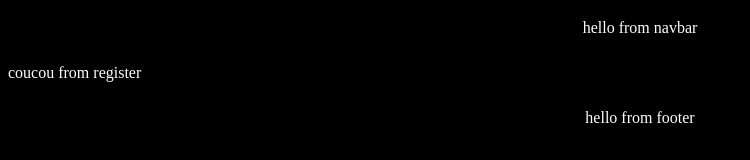
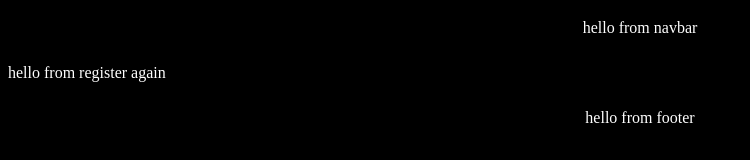
Before and after one commit to mathieu-superpose/the-K, a React (Create React App) app in the folder the-k/: page /register in a window 1280 px wide. Shown: the top 160 px of the page, without its empty margins (0-750 px from the left). Built offline with nearby package versions, Linux system fonts and the light colour scheme.

Commit message:
add home and register pages

```diff
--- a/the-k/src/App.jsx
+++ b/the-k/src/App.jsx
@@ -3,6 +3,9 @@ import 'index.scss';
 
 import Navbar from 'components/Navbar/Navbar';
 import Footer from 'components/Footer/Footer';
+
+import Home from 'pages/Home/Home';
+import Register from 'pages/Register/Register';
 
 const App = () => {
   return (
@@ -13,10 +16,10 @@ const App = () => {
           <main>
             <Switch>
               <Route path="/" exact>
-                  <p>coucou from home</p>
+                <Home />
               </Route>
               <Route path="/register">
-                  <p>coucou from register</p>
+                <Register />
               </Route>
             </Switch>
           </main>
--- /dev/null
+++ b/the-k/src/pages/Home/Home.jsx
@@ -0,0 +1,10 @@
+const Home = () => {
+
+  return (
+    <nav className="Home">
+        <p>hello from home again</p>
+    </nav>
+  );
+};
+
+export default Home;
--- /dev/null
+++ b/the-k/src/pages/Register/Register.jsx
@@ -0,0 +1,10 @@
+const Register = () => {
+
+  return (
+    <nav className="Register">
+        <p>hello from register again</p>
+    </nav>
+  );
+};
+
+export default Register;
```
Lines whose indentation alone changed are shown as unchanged.
